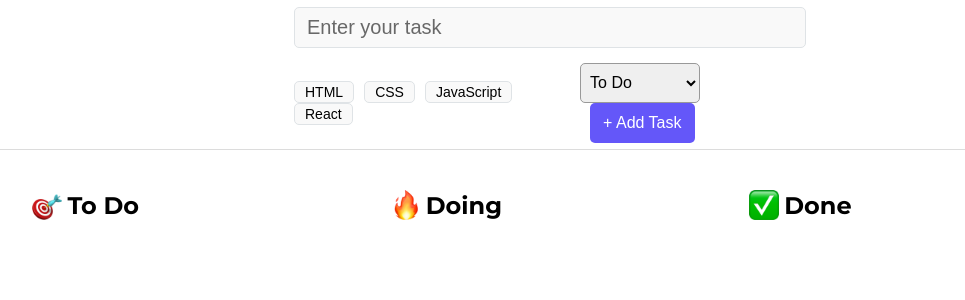
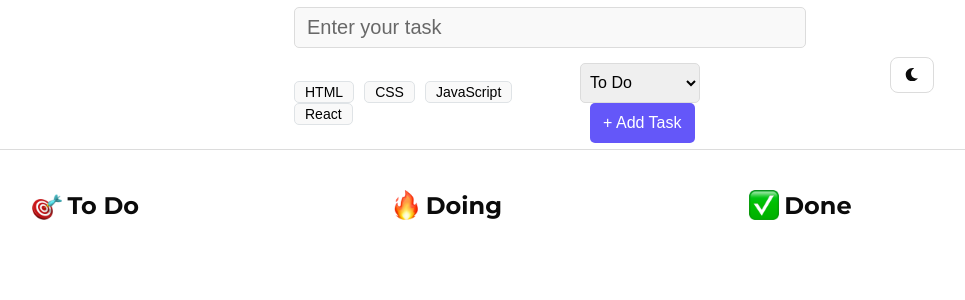
Before and after one commit to avrimarom-del/todo-list-app, a React (Vite) app: page / in a window 1280 px wide. Shown: the top 300 px of the page, without its empty margins (90-1055 px from the left). Built offline with nearby package versions, Linux system fonts and the light colour scheme.

Commit message:
dark and light mode

```diff
--- a/package.json
+++ b/package.json
@@ -11,7 +11,8 @@
   },
   "dependencies": {
     "react": "^19.1.1",
-    "react-dom": "^19.1.1"
+  "react-dom": "^19.1.1",
+  "react-icons": "^4.11.0"
   },
   "devDependencies": {
     "@eslint/js": "^9.35.0",
--- a/src/App.jsx
+++ b/src/App.jsx
@@ -1,4 +1,5 @@
-import React, {useState, useEffect} from 'react';
+import {useState, useEffect} from 'react';
+import { FaMoon, FaSun } from 'react-icons/fa';
 
 import './App.css';
 import TaskForm from './components/TaskForm';
@@ -6,19 +7,32 @@ import ToDo from './assets/direct-hit_1f3af.webp';
 import Doing from './assets/fire_1f525.webp';
 import Done from './assets/white-heavy-check-mark_2705.webp';
 import TaskColumn from './components/TaskColumn';
-import TaskCard from './components/TaskCard';
-import js from '@eslint/js';
 
 const oldTask = localStorage.getItem("tasks");
 
 const App = () => {
   const [tasks, setTasks] = useState(JSON.parse(oldTask) || []);
   const [activeCard, setActiveCard] = useState(null);
+  const [dark, setDark] = useState(() => {
+    const saved = localStorage.getItem('theme');
+    return saved ? saved === 'dark' : false;
+  });
 
 
   useEffect(() => {
     localStorage.setItem("tasks", JSON.stringify(tasks));
     }, [tasks]);
+
+  useEffect(() => {
+    const root = document.documentElement;
+    if (dark) {
+      root.classList.add('dark');
+      localStorage.setItem('theme', 'dark');
+    } else {
+      root.classList.remove('dark');
+      localStorage.setItem('theme', 'light');
+    }
+  }, [dark]);
 
     const handleDelete = (taskIndex) => {
         const newTask = tasks.filter((task, index) => index !== taskIndex);
@@ -40,7 +54,7 @@ const App = () => {
     };
     return (
         <div className='app'>
-          <TaskForm setTasks={setTasks} />
+          <TaskForm setTasks={setTasks} dark={dark} setDark={setDark} />
           <main className='app_main'>
             <TaskColumn icon={ToDo} title="To Do" tasks={tasks} status="todo" handleDelete={handleDelete} setActiveCard={setActiveCard} onDrop={onDrop}/>
             <TaskColumn icon={Doing} title="Doing" tasks={tasks} status="doing" handleDelete={handleDelete} setActiveCard={setActiveCard} onDrop={onDrop}/>
--- a/src/components/TaskCard.css
+++ b/src/components/TaskCard.css
@@ -1,11 +1,12 @@
   .task_card{
     width: 100%;
     min-height: 100px;
-    border: 1px solid #dcdcdc;
+    border: 1px solid var(--border);
     border-radius: 10px;
     padding: 15px;
     margin: 15px 0;
     cursor: grab;
+    background: var(--card);
 }
 
 .task_card:active{
--- a/src/components/TaskColumn.css
+++ b/src/components/TaskColumn.css
@@ -8,3 +8,6 @@
   width: 30px;
   margin-right: 5px;
 }
+.task_column_heading h3{
+  color: var(--text);
+}
--- a/src/components/TaskForm.css
+++ b/src/components/TaskForm.css
@@ -1,20 +1,40 @@
 .app_header {
+    width: 100%;
     display: flex;
     align-items: center;
     justify-content: center;
+    position: relative;
     border-bottom: 1px solid #dcdcdc;
 }
 
 .app_header > form{
     width: 40%;
 }
+.theme_toggle_wrapper{
+    position: absolute;
+    right: 20%;
+    transform: translateY(0%);
+}
+
+.theme_toggle{
+    background: transparent;
+    border: 1px solid var(--border);
+    color: var(--text);
+    width: 44px;
+    height: 36px;
+    border-radius: 8px;
+    display: inline-flex;
+    align-items: center;
+    justify-content: center;
+    cursor: pointer;
+}
 
 .task_input {
     font-size: 20px;
     font-weight: 500;
-    background: #f9f9f9;
-    color: #000;
-    border: 1px solid #dfe3e6;
+    background: var(--input-bg);
+    color: var(--text);
+    border: 1px solid var(--border);
     border-radius: 5px;
     padding: 8px 12px;
     margin-bottom: 15px;
@@ -22,7 +42,7 @@
 }
 
 .task_input::placeholder {
-    color: #686868;
+    color: var(--muted);
 }
 
 .task_form_bottom_line {
@@ -41,7 +61,7 @@
 .task_status {
     font-size: 16px;
     font-weight: 500;
-    border: 1px solid #999;
+    border: 1px solid var(--border);
     border-radius: 5px;
     width: 120px;
     height: 40px;
@@ -51,7 +71,7 @@
 .task_submit {
     font-size: 16px;
     font-weight: 500;
-    background-color: #6457f9;
+    background-color: var(--primary);
     color: #fff;
     border-radius: 5px;
     height: 40px;
--- a/src/components/TaskForm.jsx
+++ b/src/components/TaskForm.jsx
@@ -1,11 +1,12 @@
-import React, {useState} from 'react';
+import React, { useState } from 'react';
+import { FaMoon, FaSun } from 'react-icons/fa';
 
 import Tag from './Tag';
 import './TaskForm.css';
 import "./Tag"
 
-const TaskForm = ({setTasks}) => {
-    const[taskData, setTaskData] = useState({
+const TaskForm = ({ setTasks, dark, setDark }) => {
+    const [taskData, setTaskData] = useState({
         task: "",
         status: "todo",
         tags: []
@@ -17,23 +18,23 @@ const TaskForm = ({setTasks}) => {
 
     const selectTag = (tag) => {
         if (taskData.tags.some(item => item === tag)) {
-            const filterTags =taskData.tags.filter(item => item !== tag);
+            const filterTags = taskData.tags.filter(item => item !== tag);
             setTaskData(prev => {
-                return {...prev, tags: filterTags}
+                return { ...prev, tags: filterTags }
             })
-         } else{
+        } else {
             setTaskData(prev => {
-                    return {...prev, tags: [...prev.tags, tag]}
+                return { ...prev, tags: [...prev.tags, tag] }
             })
         }
 
     };
 
     const handleChange = (e) => {
-        const {name, value} = e.target;
+        const { name, value } = e.target;
 
         setTaskData(prev => {
-            return {...prev,[name]: value}
+            return { ...prev, [name]: value }
         })
     };
 
@@ -50,7 +51,8 @@ const TaskForm = ({setTasks}) => {
         });
     };
     return (
-        <header className='app_header'>
+        // <header className='app_header'>
+            <div className="app_header">
                 <form onSubmit={handleSubmit}>
                     <input
                         type="text"
@@ -84,7 +86,13 @@ const TaskForm = ({setTasks}) => {
                         </div>
                     </div>
                 </form>
-        </header>
+                <div className="theme_toggle_wrapper">
+                    <button aria-label="Toggle theme" className="theme_toggle" onClick={() => setDark(d => !d)}>
+                        {dark ? <FaSun /> : <FaMoon />}
+                    </button>
+                </div>
+            </div>
+        // </header>
     )
 }
 export default TaskForm;
--- a/src/index.css
+++ b/src/index.css
@@ -9,3 +9,28 @@ body {
   padding: 0;
   box-sizing: border-box;
 }
+
+:root{
+  --bg: #ffffff;
+  --text: #0b0b0b;
+  --muted: #686868;
+  --card: #ffffff;
+  --border: #dcdcdc;
+  --input-bg: #f9f9f9;
+  --primary: #6457f9;
+}
+
+html.dark {
+  --bg: #0b0b0f;
+  --text: #e6e6e6;
+  --muted: #bdbdbd;
+  --card: #0f1113;
+  --border: #222426;
+  --input-bg: #111214;
+  --primary: #8b86ff;
+}
+
+body{
+  background-color: var(--bg);
+  color: var(--text);
+}
```
Lines whose indentation alone changed are shown as unchanged.
